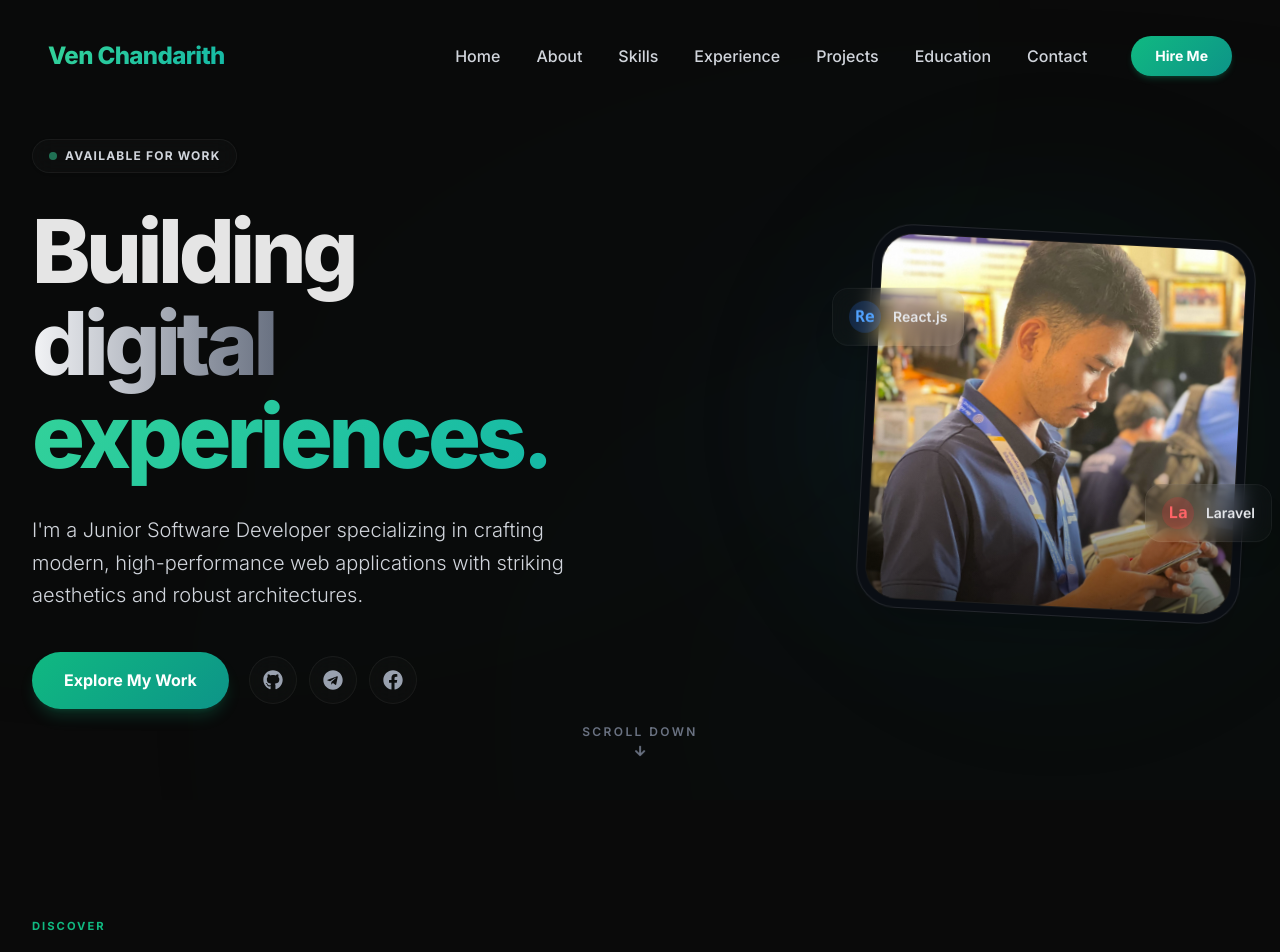
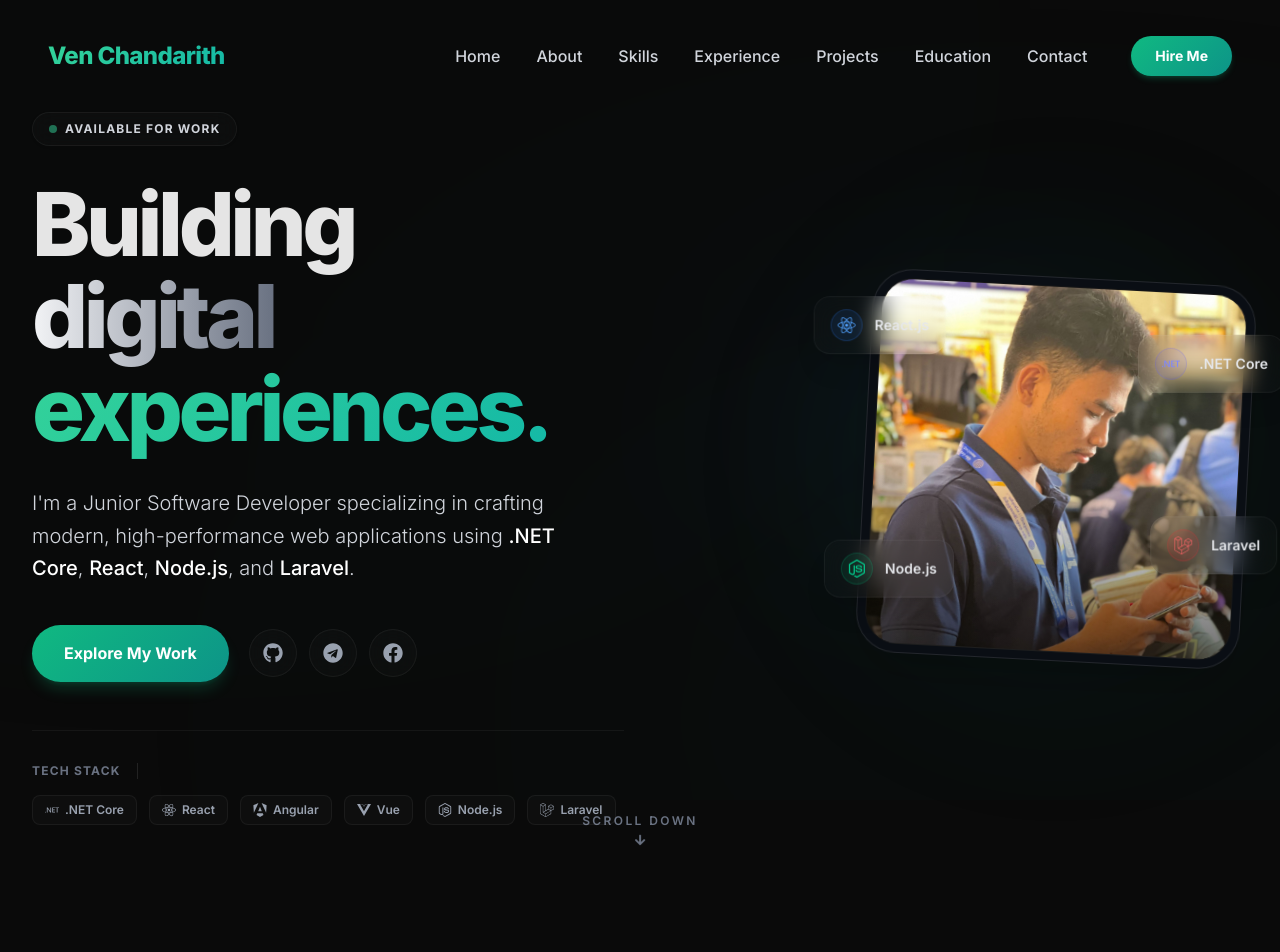
Before and after one commit to DARITH02/portfolio, a React (Vite) app: page / in a window 1280 px wide. Shown: the top 952 px of the page. Built offline with nearby package versions, Linux system fonts and the light colour scheme.

Commit message:
Update skills data and Hero section floating badges to feature .NET, Node, Vue, and Angular

```diff
--- a/src/data/skills.js
+++ b/src/data/skills.js
@@ -21,6 +21,7 @@ import {
   SiTailwindcss,
   SiExpress,
   SiTypescript,
+  SiAngular,
 } from "react-icons/si";
 
 /*
@@ -52,6 +53,7 @@ const skills = [
       { name: "JavaScript",     icon: FaJs        },
       { name: "TypeScript",     icon: SiTypescript},
       { name: "React",          icon: FaReact     },
+      { name: "Angular",        icon: SiAngular   },
       { name: "Vue.js",         icon: FaVuejs     },
       { name: "Bootstrap",      icon: FaBootstrap },
       { name: "Tailwind CSS",   icon: SiTailwindcss },
--- a/src/sections/Hero.jsx
+++ b/src/sections/Hero.jsx
@@ -3,7 +3,8 @@
  */
 import React from "react";
 import { motion } from "framer-motion";
-import { FaGithub, FaLinkedin, FaFacebook, FaArrowDown, FaTelegram } from "react-icons/fa";
+import { FaGithub, FaLinkedin, FaFacebook, FaArrowDown, FaTelegram, FaReact, FaLaravel } from "react-icons/fa";
+import { SiAngular, SiDotnet, SiVuedotjs, SiNodedotjs } from "react-icons/si";
 import avatar from "../assets/avatar.jpg";
 
 const SOCIALS = [
@@ -59,8 +60,7 @@ const Hero = () => (
             className="max-w-xl mx-auto lg:mx-0 text-gray-300 text-lg sm:text-xl font-light leading-relaxed mb-10"
           >
             I'm a Junior Software Developer specializing in crafting modern,
-            high-performance web applications with striking aesthetics and
-            robust architectures.
+            high-performance web applications using <span className="text-white font-medium">.NET Core</span>, <span className="text-white font-medium">React</span>, <span className="text-white font-medium">Node.js</span>, and <span className="text-white font-medium">Laravel</span>.
           </motion.p>
 
           {/* CTA buttons */}
@@ -86,6 +86,37 @@ const Hero = () => (
                 >
                   <Icon />
                 </a>
+              ))}
+            </div>
+          </motion.div>
+
+          {/* Tech Stack Row */}
+          <motion.div
+            {...fadeUp(0.5)}
+            className="mt-12 flex flex-wrap items-center justify-center lg:justify-start gap-4 border-t border-white/5 pt-8"
+          >
+            <span className="text-xs font-bold tracking-widest text-gray-500 uppercase">
+              Tech Stack
+            </span>
+            <div className="h-4 w-px bg-white/10 hidden sm:block" />
+            <div className="flex flex-wrap items-center gap-3">
+              {[
+                { Icon: SiDotnet, name: ".NET Core" },
+                { Icon: FaReact, name: "React" },
+                { Icon: SiAngular, name: "Angular" },
+                { Icon: SiVuedotjs, name: "Vue" },
+                { Icon: SiNodedotjs, name: "Node.js" },
+                { Icon: FaLaravel, name: "Laravel" },
+              ].map(({ Icon, name }) => (
+                <div
+                  key={name}
+                  className="flex items-center gap-1.5 px-3 py-1.5 rounded-lg bg-white/[0.02] border border-white/5 hover:border-primary-500/35 transition-colors group cursor-default"
+                >
+                  <Icon className="text-gray-400 group-hover:text-white transition-colors" size={14} />
+                  <span className="text-xs font-semibold text-gray-400 group-hover:text-white transition-colors">
+                    {name}
+                  </span>
+                </div>
               ))}
             </div>
           </motion.div>
@@ -116,26 +147,56 @@ const Hero = () => (
             </div>
 
             {/* Floating Badges */}
+            {/* React Badge */}
             <motion.div
-              animate={{ y: [-10, 10, -10] }}
-              transition={{ duration: 5, repeat: Infinity, ease: "easeInOut" }}
-              className="absolute -left-8 top-12 px-4 py-3 rounded-2xl glass border border-white/10 shadow-xl flex items-center gap-3"
+              animate={{ y: [-8, 8, -8], x: [-4, 4, -4] }}
+              transition={{ duration: 6, repeat: Infinity, ease: "easeInOut" }}
+              className="absolute -left-12 top-6 px-4 py-3 rounded-2xl glass border border-white/10 shadow-xl flex items-center gap-3 z-20 pointer-events-auto"
             >
-              <span className="w-8 h-8 rounded-full bg-blue-500/20 text-blue-400 flex items-center justify-center font-bold font-mono">
-                Re
+              <span className="w-8 h-8 rounded-full bg-blue-500/10 text-blue-400 flex items-center justify-center font-bold text-lg border border-blue-500/20">
+                <FaReact />
               </span>
               <span className="text-sm font-semibold text-gray-200">
                 React.js
               </span>
             </motion.div>
 
+            {/* .NET Core Badge */}
             <motion.div
-              animate={{ y: [10, -10, 10] }}
-              transition={{ duration: 6, repeat: Infinity, ease: "easeInOut" }}
-              className="absolute -right-6 bottom-20 px-4 py-3 rounded-2xl glass border border-white/10 shadow-xl flex items-center gap-3"
+              animate={{ y: [8, -8, 8], x: [4, -4, 4] }}
+              transition={{ duration: 5, repeat: Infinity, ease: "easeInOut" }}
+              className="absolute -right-10 top-16 px-4 py-3 rounded-2xl glass border border-white/10 shadow-xl flex items-center gap-3 z-20 pointer-events-auto"
             >
-              <span className="w-8 h-8 rounded-full bg-red-500/20 text-red-400 flex items-center justify-center font-bold font-mono">
-                La
+              <span className="w-8 h-8 rounded-full bg-indigo-500/10 text-indigo-400 flex items-center justify-center font-bold text-lg border border-indigo-500/20">
+                <SiDotnet />
+              </span>
+              <span className="text-sm font-semibold text-gray-200">
+                .NET Core
+              </span>
+            </motion.div>
+
+            {/* Node.js Badge */}
+            <motion.div
+              animate={{ y: [-10, 10, -10], x: [3, -3, 3] }}
+              transition={{ duration: 5.5, repeat: Infinity, ease: "easeInOut" }}
+              className="absolute -left-10 bottom-16 px-4 py-3 rounded-2xl glass border border-white/10 shadow-xl flex items-center gap-3 z-20 pointer-events-auto"
+            >
+              <span className="w-8 h-8 rounded-full bg-emerald-500/10 text-emerald-400 flex items-center justify-center font-bold text-lg border border-emerald-500/20">
+                <SiNodedotjs />
+              </span>
+              <span className="text-sm font-semibold text-gray-200">
+                Node.js
+              </span>
+            </motion.div>
+
+            {/* Laravel Badge */}
+            <motion.div
+              animate={{ y: [10, -10, 10], x: [-3, 3, -3] }}
+              transition={{ duration: 6.5, repeat: Infinity, ease: "easeInOut" }}
+              className="absolute -right-8 bottom-24 px-4 py-3 rounded-2xl glass border border-white/10 shadow-xl flex items-center gap-3 z-20 pointer-events-auto"
+            >
+              <span className="w-8 h-8 rounded-full bg-red-500/10 text-red-400 flex items-center justify-center font-bold text-lg border border-red-500/20">
+                <FaLaravel />
               </span>
               <span className="text-sm font-semibold text-gray-200">
                 Laravel
```
